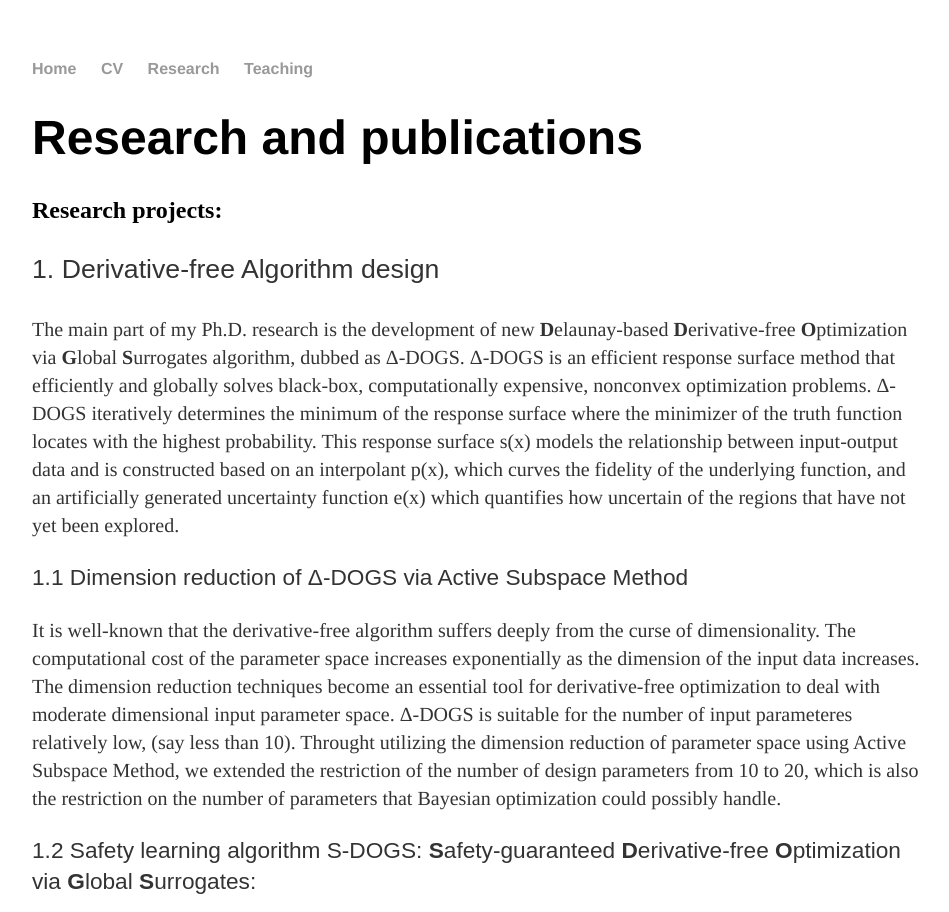
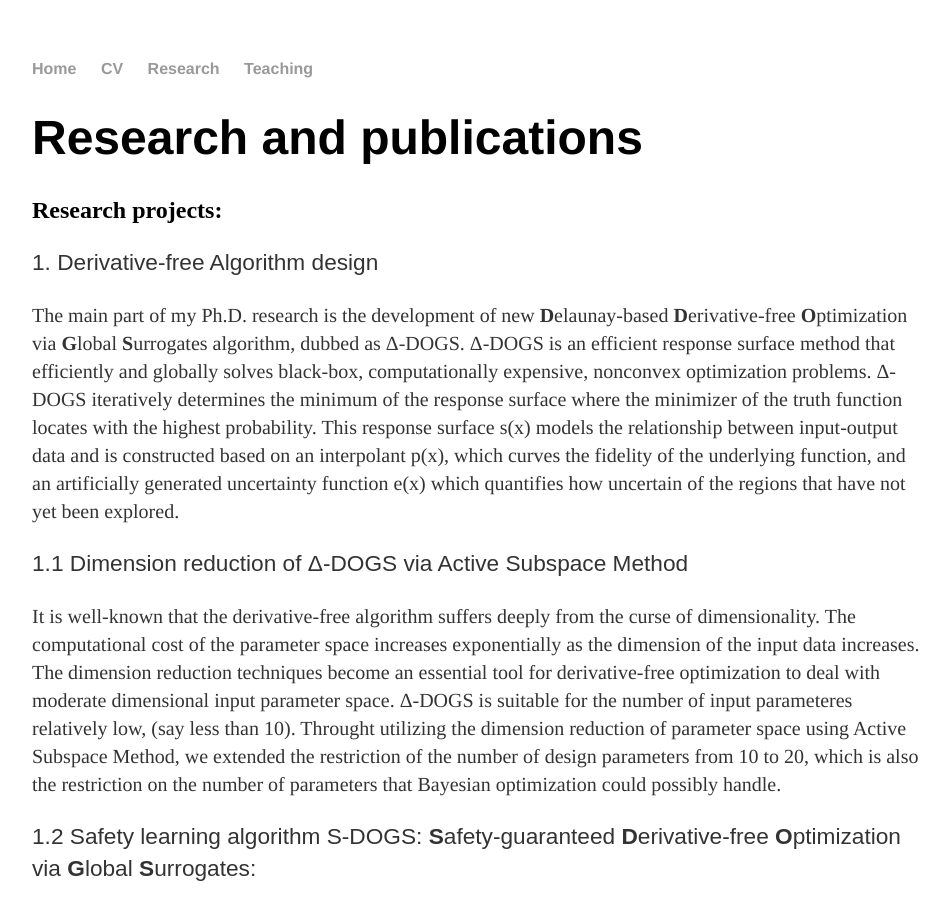
Before and after one commit to kimukook/kimukook.github.io, a Jekyll site: the page built from research/index.html, in a window 1280 px wide. Shown: the top 912 px of the page, without its empty margins (160-1109 px from the left). Built offline with Jekyll 4.4.1, drawn with Linux system fonts in a browser that asks for light colours.

Commit message:
Update index.html

```diff
--- a/research/index.html
+++ b/research/index.html
@@ -6,7 +6,7 @@
 <div class="blurb">
 	<h1>Research and publications</h1>
 	<h2> Research projects: </h2>
-	<p style="font-family: Arial; font-size: 20pt;"> 1. Derivative-free Algorithm design</p>
+	<p style="font-family: Arial; font-size: 17pt;"> 1. Derivative-free Algorithm design</p>
 	<p style="font-family: Times; font-size: 15pt;"> The main part of my Ph.D. research is the development of new <b>D</b>elaunay-based <b>D</b>erivative-free <b>O</b>ptimization via <b>G</b>lobal <b>S</b>urrogates algorithm, dubbed as &Delta;-DOGS.
 		&Delta;-DOGS is an efficient response surface method that efficiently and globally solves black-box, computationally expensive, nonconvex optimization problems.
 		&Delta;-DOGS iteratively determines the minimum of the response surface where the minimizer of the truth function locates with the highest probability.
```
